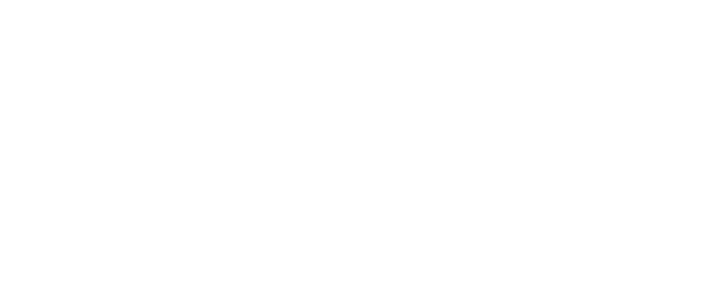
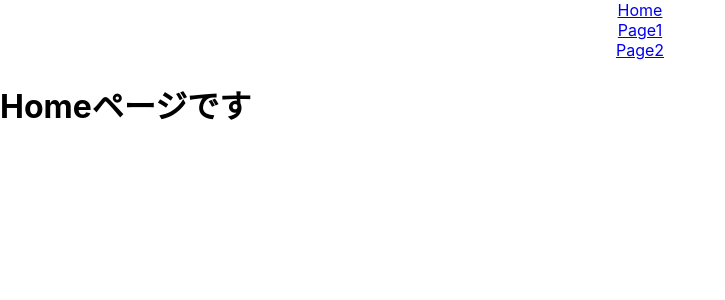
Before and after one commit to tackernao0522/jk-react-router-lesson, a React (Create React App) app: page / in a window 1280 px wide. Shown: the top 300 px of the page, without its empty margins (0-725 px from the left). Built offline with nearby package versions, Linux system fonts and the light colour scheme.

Commit message:
基本的なページ遷移

```diff
--- a/src/App.js
+++ b/src/App.js
@@ -1,11 +1,31 @@
-import logo from './logo.svg';
+import { BrowserRouter, Link, Switch, Route } from 'react-router-dom';
 import './App.css';
+import { Home } from './Home';
+import { Page1 } from './Page1';
+import { Page2 } from './Page2';
 
 function App() {
   return (
-    <div className="App">
-
-    </div>
+    <BrowserRouter>
+      <div className="App">
+        <Link to="/">Home</Link>
+        <br />
+        <Link to="/page1">Page1</Link>
+        <br />
+        <Link to="/page2">Page2</Link>
+      </div>
+      <Switch>
+        <Route exact path="/">
+          <Home />
+        </Route>
+        <Route path="/page1">
+          <Page1 />
+        </Route>
+        <Route path="/page2">
+          <Page2 />
+        </Route>
+      </Switch>
+    </BrowserRouter>
   );
 }
 
```
Also changed, not shown: 1 other file (tests, documents, lock files or other folders).
